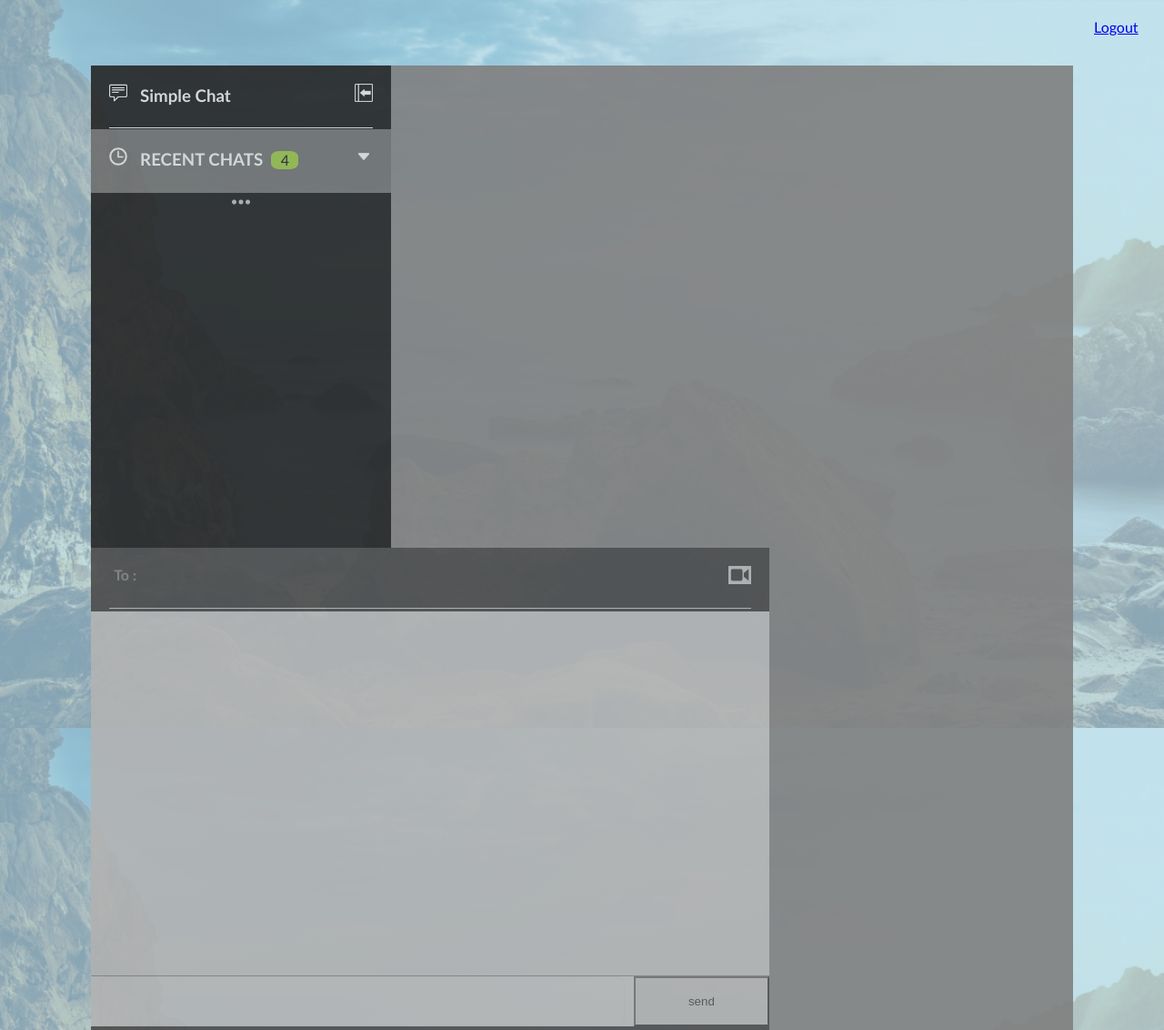
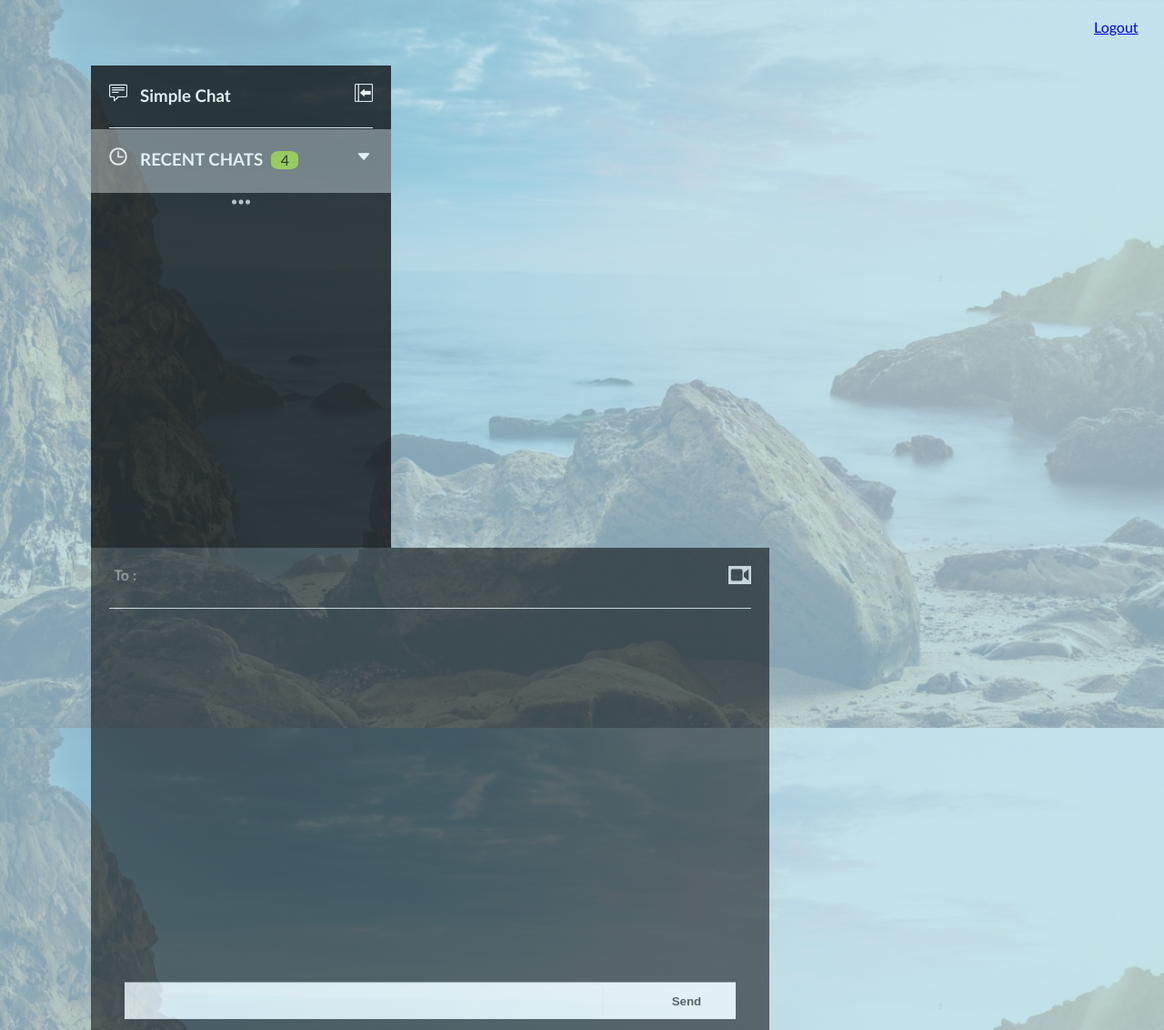
Before and after one commit to chandan2102/Qtalk, a PHP site: page /chat.php in a window 1280 px wide. Shown: the whole page at 91% size. Run offline with PHP 8.4, Linux system fonts and the light colour scheme; the visitor is signed in with stand-in values (Sample User, id 1); data that the repository does not hold is empty; some libraries are stand-ins or nearby versions.

Commit message:
password validity, chat design

```diff
--- a/chat.php
+++ b/chat.php
@@ -46,13 +46,22 @@ if(isset($_POST['msgsend'])){
 		// body of the function
 
 		}());
+
+		function typing(){
+			document.getElementById("stat").style.visibility = "visible";
+		}
+
+		function notTyping(){
+			document.getElementById("stat").style.visibility = "hidden";
+		}
+
 	</script>
 </head>
 
 <body>
 	<div style="width: 97%; height: 2px; text-align: right; padding: 20px 10px;"><a href="logout.php">Logout</a></div>
 	<div class="slide">
-		<div style="margin: 0px auto;background: gray;width:1080px;display: inline-block;">
+		<div style="margin: 0px auto;background: none;width:1080px;display: inline-block;">
 			<div class="leftc">
 				<div id="chat">
 					<div style="width:30px;display: inline-block;"><img style="width:20px;" src="images\chat.png"></div>
@@ -131,22 +140,23 @@ if(isset($_POST['msgsend'])){
 						}
 
 						if($rown['msg_from'] == $msg_from){
-						?><div style="border: 1px solid orangered; text-align: left; padding: 5px 10px; width: 60%; height: auto; margin: 10px 5px; float: right;"><?php echo $rown['msg_body']; ?></div><br/><?php
+						?><div style="border-radius:2px;text-align: left;padding: 5px 10px;width: 60%;height: auto;margin: 5px 5px;float: right;color:white;background-color: dimgray;"><?php echo $rown['msg_body']; ?></div><br/><?php
 						}else{
-						?><div style="border: 1px solid lightgrey; text-align: left; padding: 5px 10px; width: 60%; height: auto; margin: 10px 5px; float: left;"><?php echo $rown['msg_body']; ?></div><?php
+						?><div style="border-radius:2px;text-align: left;padding: 5px 10px;width: 60%;height: auto;margin: 5px 5px;float: left;color:white;background-color: silver;"><?php echo $rown['msg_body']; ?></div><?php
 						}
 					}
 					?>
 				</div>
-
+				<p id="stat" style="color:white; font-weight:bold; font-style:italic; margin: 0px 0px 8px 8px; visibility: hidden">Typing...</p>
 				<div id="sender">
 					<form action="" method="POST" autocomplete="off">
 					<div id="inparea">
-						<input type="text" name="msg" style="height: 100%; width: 100%; border-bottom: 1px solid whitesmoke; padding: 0px 5px; margin-top: 0px;" autocomplete="off" required>
+						<input type="text" name="msg" id="msg" onfocus="typing()" onblur="notTyping()" style="height: 100%; width: 100%; border-bottom: 1px solid whitesmoke; padding: 0px 5px; margin-top: 0px;" autocomplete="off" required>
 					</div>
 					<div style="display: inline-block; width: 20%;">
 						<!-- ##### SEAMLESS SENDING OF MESSAGES = ONCLICK CALL AJAX FUNCTION = W/OUT PAGE REFRESH ON EVERY SUBMIT -->
-						<input type="submit" name="msgsend" style="width: 100%; height: 100%; border-radius: 0px; margin: 0px;" value="send">
+						<input type="submit" name="msgsend" style="width: 80%; height: 100%; border-radius: 0px; margin: 0px; background-color: Transparent;background-repeat: no-repeat;border: none;
+    cursor: pointer; color:black; font-weight:bold; float:right;" value="Send">
 					</div>
 					</form>
 				</div>
--- a/style.css
+++ b/style.css
@@ -110,6 +110,7 @@ body{
     position:absolute;
     top: 320px;
     left: 84px;
+    display: none;
 }
 
 
@@ -129,6 +130,10 @@ input[type=text], input[type=password]{
 
 }
 
+#pwd{
+    border:1px solid red;
+}
+
 
 /* Styles for index.php - End */
 
@@ -138,7 +143,7 @@ input[type=text], input[type=password]{
 
 .leftc{
     background-color: black;
-    opacity: .7;
+    opacity: .8;
     width: 330px;
     height: 530px;
     display: inline-block;
@@ -148,7 +153,7 @@ input[type=text], input[type=password]{
 
 .rightc{
     background-color: black;
-    opacity: .4;
+    opacity: .6;
     width: 746px;
     height: 530px;
     display: inline-block;
@@ -269,12 +274,12 @@ input[type=text], input[type=password]{
 
 
 #sender{
-	width: 100%;
-	height: 55px;
-
-	background: white;
+	width: 90%;
+    height: 40px;
+    background: white;
+    margin: 0 auto;
     color: grey;
-    border-top: 1px solid grey;
+    border-top: 1px solid grey
 }
 
 #inparea{
@@ -290,15 +295,35 @@ input[type=text], input[type=password]{
 
 #mainchatbox{
 	width: 100%;
-	height: 400px;
+	height: 380px;
 
-	background: white;
-	background-image: linear-gradient(170deg, white 50%, whitesmoke 100%);
+	/*background: white;
+	background-image: linear-gradient(170deg, white 50%, whitesmoke 100%);*/
 
 	box-sizing: border-box;
 	padding: 1px;
 	margin: 0px auto;
 
-	overflow-y: scroll;
-	overflow-x: clip;
+	/*overflow-y: scroll;
+	overflow-x: clip;*/
 }
+
+/*.sChat{
+    border: 1px solid orangered;
+    text-align: left;
+    padding: 5px 10px;
+    width: 60%;
+    height: auto;
+    margin: 10px 5px;
+    float: right;
+}
+
+.rChat{
+    border: 1px solid lightgrey;
+    text-align: left;
+    padding: 5px 10px;
+    width: 60%;
+    height: auto;
+    margin: 10px 5px;
+    float: left;
+}*/
```
Also changed, not shown: index.php (+26 -7 lines).
